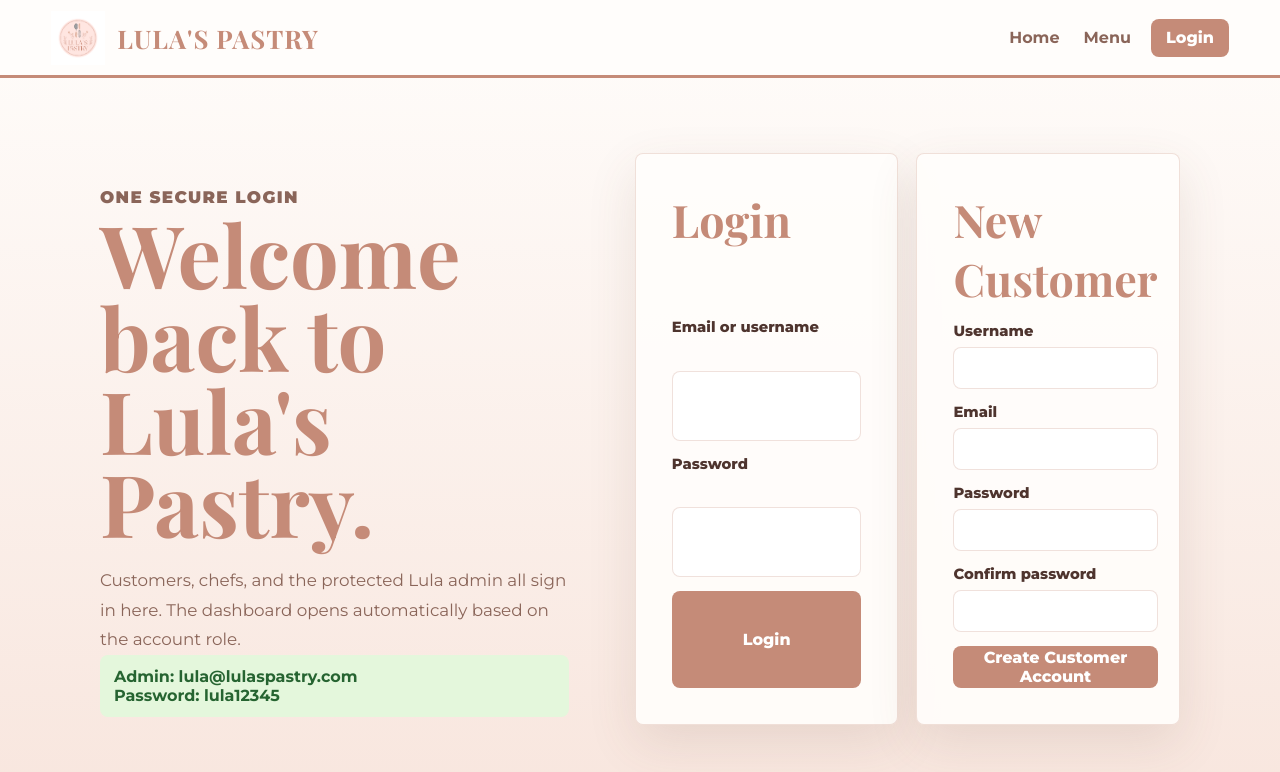
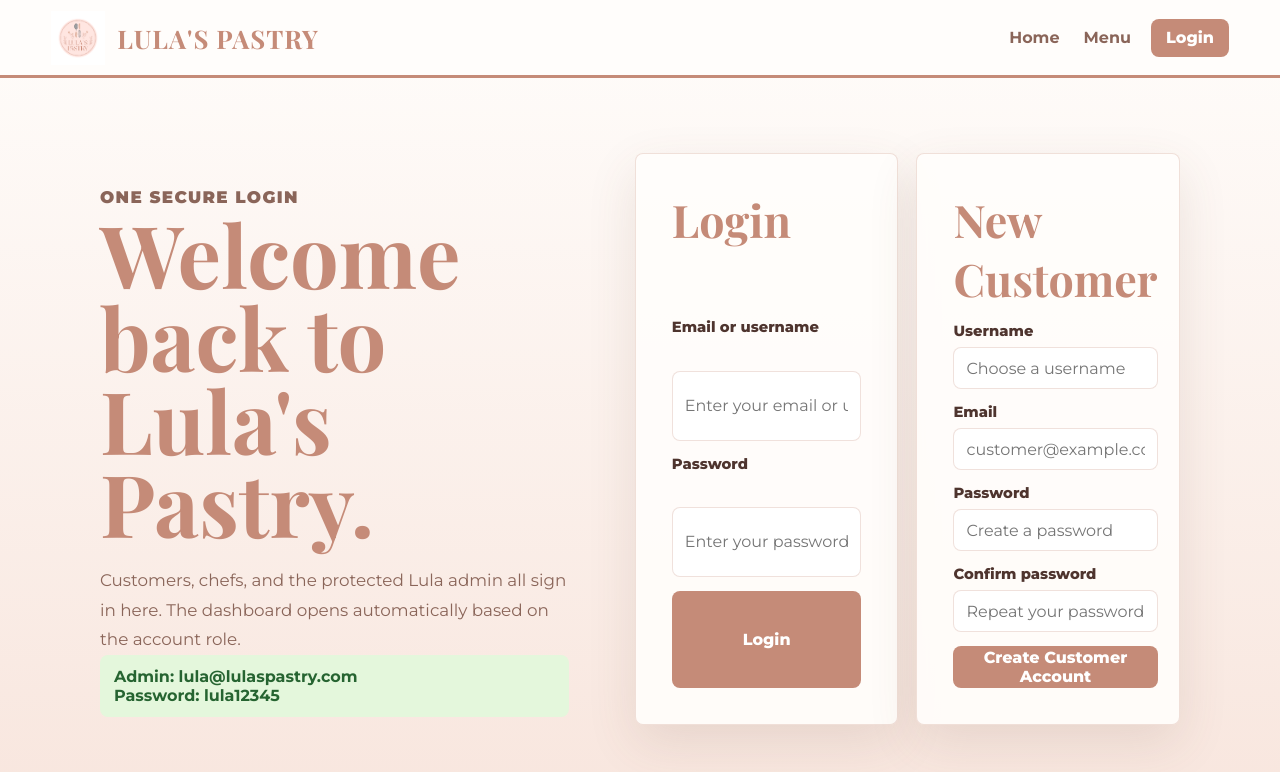
Before and after one commit to ASA-44/lula-s-pastry, a Next.js app: page /login in a window 1280 px wide. Shown: the top 772 px of the page. Built offline with nearby package versions, Linux system fonts and the light colour scheme; no server answers; a web font is replaced by a local one.

Commit message:
Add placeholders to form fields

```diff
--- a/app/cart/page.tsx
+++ b/app/cart/page.tsx
@@ -55,6 +55,7 @@ export default async function CartPage() {
                           name="quantity"
                           min="0"
                           defaultValue={item.quantity}
+                          placeholder="1"
                           aria-label={`Quantity for ${item.name}`}
                         />
                         <button className="ghost-button small" type="submit">
--- a/app/login/page.tsx
+++ b/app/login/page.tsx
@@ -56,11 +56,22 @@ export default async function LoginPage({ searchParams }: PageProps) {
             {created && <div className="notice">Account created. You can log in now.</div>}
             <div className="form-row">
               <label htmlFor="email_or_username">Email or username</label>
-              <input id="email_or_username" name="email_or_username" required />
+              <input
+                id="email_or_username"
+                name="email_or_username"
+                placeholder="Enter your email or username"
+                required
+              />
             </div>
             <div className="form-row">
               <label htmlFor="password">Password</label>
-              <input id="password" name="password" type="password" required />
+              <input
+                id="password"
+                name="password"
+                type="password"
+                placeholder="Enter your password"
+                required
+              />
             </div>
             <button className="primary-button" type="submit">
               Login
@@ -71,19 +82,37 @@ export default async function LoginPage({ searchParams }: PageProps) {
             <h2>New Customer</h2>
             <div className="form-row">
               <label htmlFor="username">Username</label>
-              <input id="username" name="username" required />
+              <input id="username" name="username" placeholder="Choose a username" required />
             </div>
             <div className="form-row">
               <label htmlFor="email">Email</label>
-              <input id="email" name="email" type="email" required />
+              <input
+                id="email"
+                name="email"
+                type="email"
+                placeholder="customer@example.com"
+                required
+              />
             </div>
             <div className="form-row">
               <label htmlFor="register_password">Password</label>
-              <input id="register_password" name="password" type="password" required />
+              <input
+                id="register_password"
+                name="password"
+                type="password"
+                placeholder="Create a password"
+                required
+              />
             </div>
             <div className="form-row">
               <label htmlFor="confirmPassword">Confirm password</label>
-              <input id="confirmPassword" name="confirmPassword" type="password" required />
+              <input
+                id="confirmPassword"
+                name="confirmPassword"
+                type="password"
+                placeholder="Repeat your password"
+                required
+              />
             </div>
             <button className="primary-button" type="submit">
               Create Customer Account
--- a/components/ProductCard.tsx
+++ b/components/ProductCard.tsx
@@ -29,6 +29,7 @@ export function ProductCard({ dish, canOrder = false }: ProductCardProps) {
                 name="quantity"
                 min="1"
                 defaultValue="1"
+                placeholder="1"
                 className="quantity-input"
                 aria-label={`Quantity for ${dish.name}`}
               />
```
Also changed, not shown: app/admin/dashboard/page.tsx (+11 -5 lines), app/checkout/page.tsx (+10 -4 lines), app/chef/products/new/page.tsx (+28 -7 lines).
